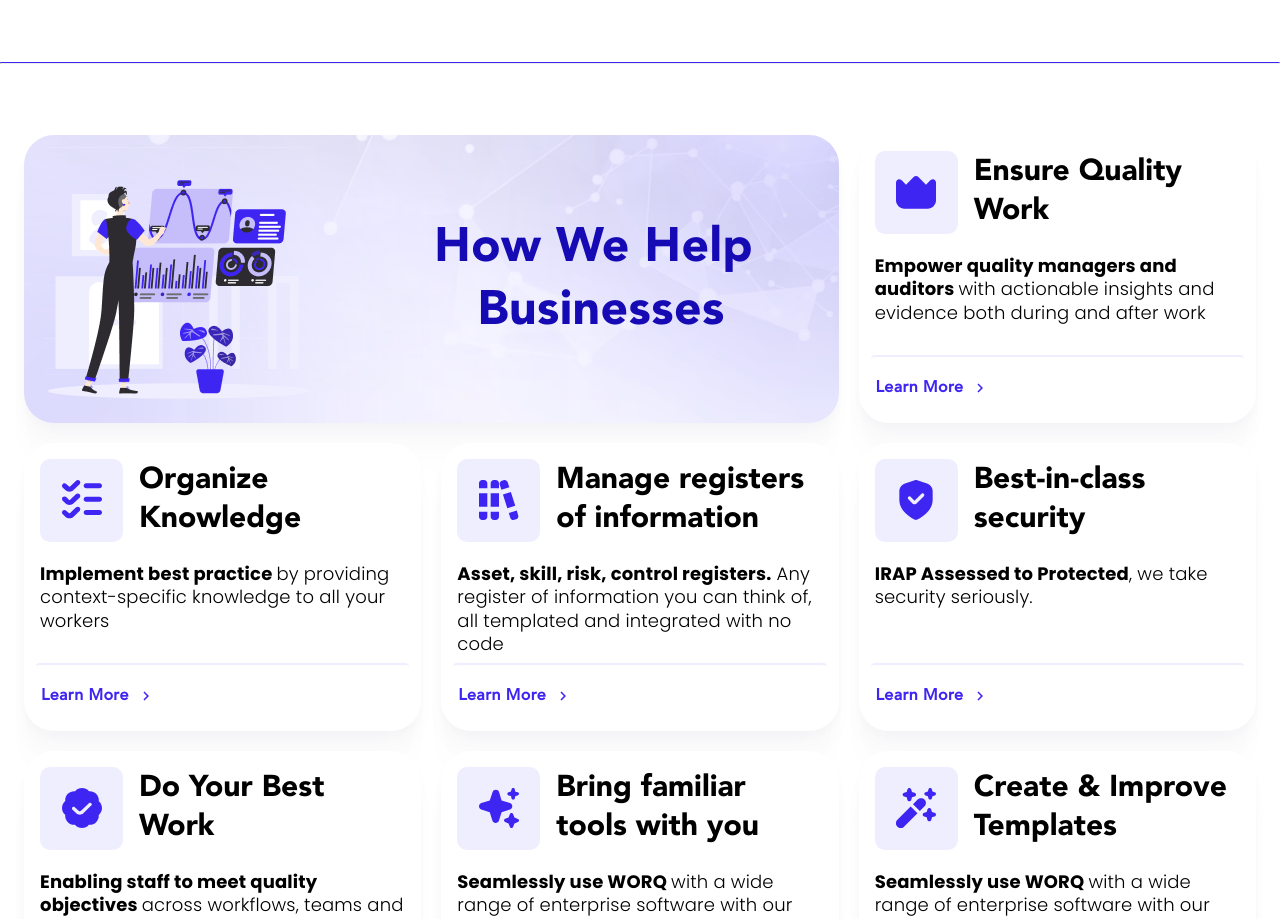
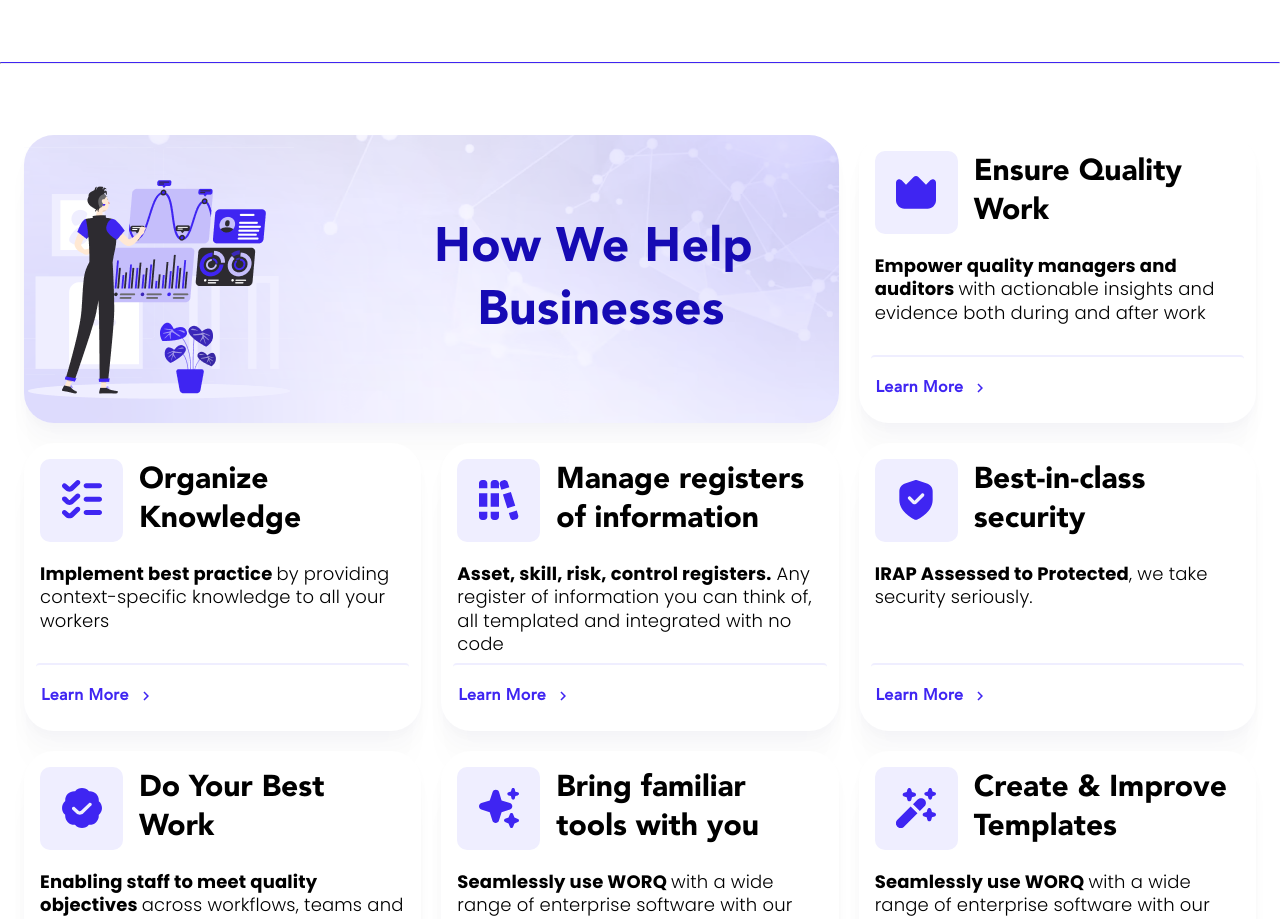
Before and after one commit to lashaman/worq-pr, a React (Create React App) app: page / in a window 1280 px wide. Shown: the part 2320-3239 px from the top of the page. Built offline with nearby package versions, Linux system fonts and the light colour scheme.

Commit message:
correct the home product section

```diff
--- a/src/pages/Home/components/Products/Products.component.tsx
+++ b/src/pages/Home/components/Products/Products.component.tsx
@@ -16,6 +16,8 @@ import SparklesIcon from '../../../../assets/icons/sparkles.svg';
 import BooksIcon from '../../../../assets/icons/books.svg';
 import Colors from '../../../../config/colors';
 import {Product} from '../../../../interfaces/product.interface';
+import {useTheme} from '@mui/material/styles';
+import useMediaQuery from '@mui/material/useMediaQuery';
 
 const ProductsContainer = styled(Container)`
 	max-width: 1280px;
@@ -110,6 +112,9 @@ const ProductsComponent = () => {
 		}
 	];
 
+	const theme = useTheme();
+	const isMobile = useMediaQuery(theme.breakpoints.down('md'));
+
 	const ProductCardClickHandler = (id: number) => {
 		console.log(id);
 	};
@@ -122,12 +127,12 @@ const ProductsComponent = () => {
 						<ProductImage sx={{backgroundImage: `url(${HowWeHelp})`, height: {xs: '397px', md: '288px;'}}}>
 							<Grid
 								container
-								direction={{xs: 'column-reverse', md: 'row'}}
+								direction={isMobile ?  'column-reverse' : 'row'}
 								justifyContent="space-around"
 								alignItems="center"
 							>
 								<Grid item xs={12} md={5} >
-									<Box component="img" src={DataAnalysis} sx={{padding: {xs: '0 10px', md: '0 20px'}}}/>
+									<Box component="img" src={DataAnalysis} />
 								</Grid>
 								<Grid item xs={12} md={7}>
 									<ProductImageTitle sx={{fontSize: {xs: '28px', md: '40px', lg:'48px'}, padding: {xs: '50px 0 0 0', md: 'unset'}}}>
```
